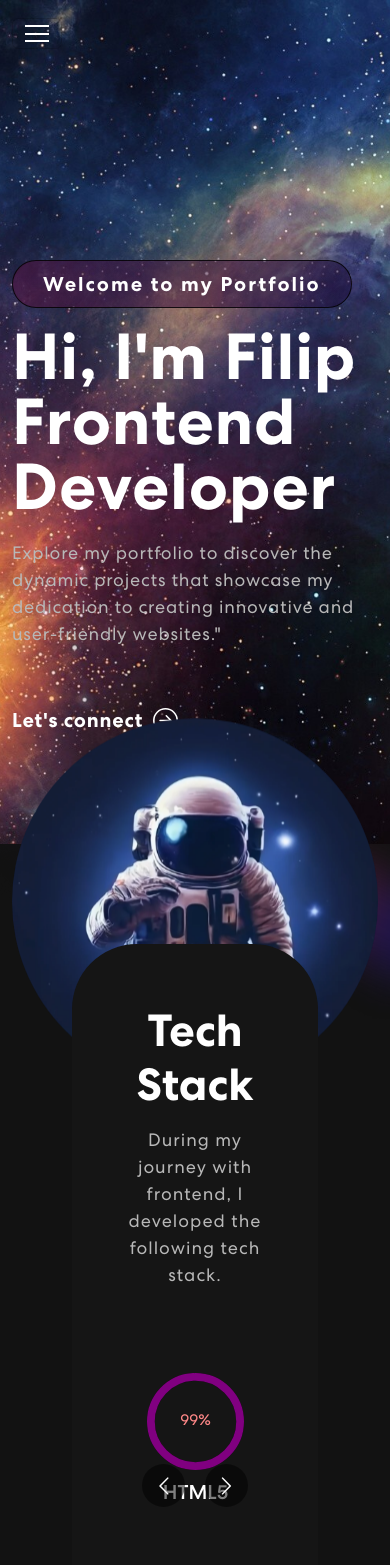
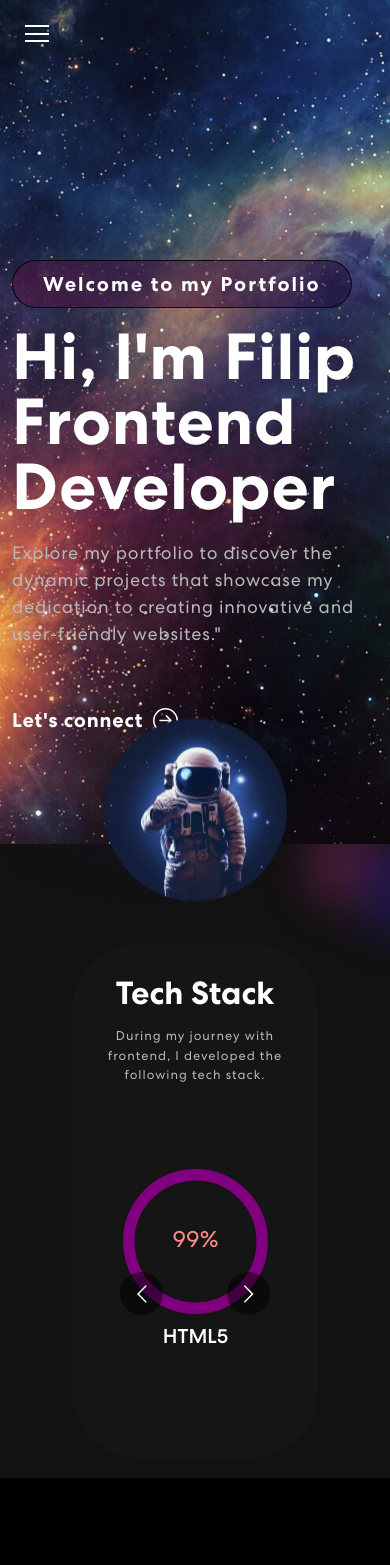
Before and after one commit to FilipO1994/web-portfolio, a React (Create React App) app: page / in a window 390 px wide. Shown: the top 1565 px of the page. Built offline with nearby package versions, Linux system fonts and the light colour scheme.

Commit message:
changed styles for mobile

```diff
--- a/src/App.css
+++ b/src/App.css
@@ -363,11 +363,28 @@ nav.navbar .navbar-toggler[aria-expanded='true'] .navbar-toggler-icon {
 	margin: 10px;
 }
 @media only screen and (max-width: 576px) {
+	.banner img {
+		max-width: 50%;
+		height: auto;
+		display: block;
+		margin: 0 auto;
+	}
+
 	.skills-scale {
 		transform: scale(0.8);
 		transform: translateY(100px);
 		padding: 60px;
-}}
+		h2 {
+			font-size: 2em;
+		}
+		p {
+			font-size: 0.8em;
+		}
+		.skill-bx {
+			padding: 30px 20px;
+		}
+	}
+}
 
 /************ Projects Css ************/
 .project {
```
